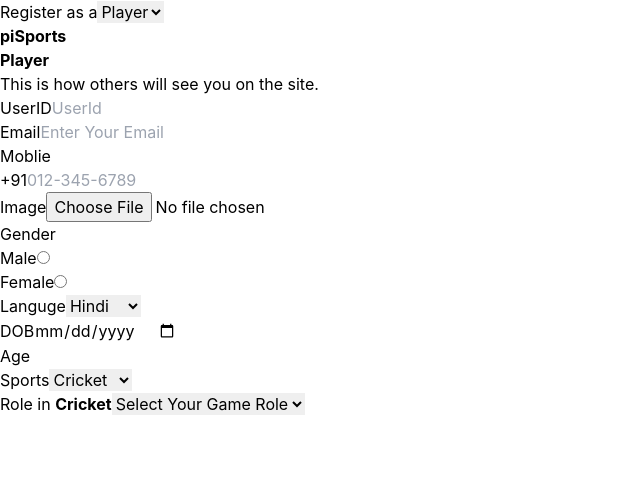
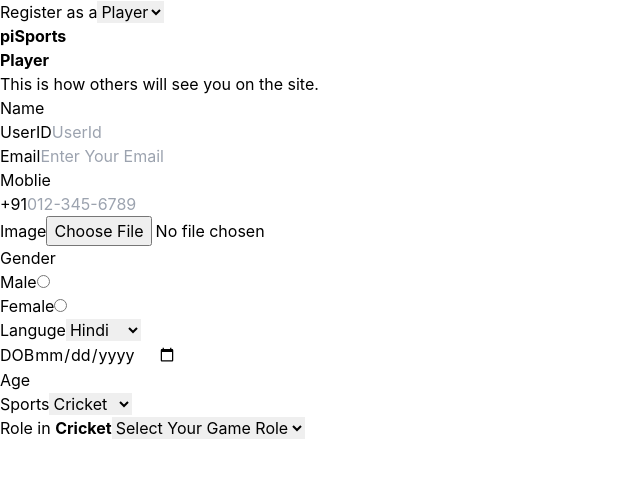
Before and after one commit to SSR14FEB/piSports, a React (Vite) app in the folder Forntend/: page /Registraton in a window 1280 px wide. Shown: the top 478 px of the page, without its empty margins (0-640 px from the left). Built offline with nearby package versions, Linux system fonts and the light colour scheme.

Commit message:
Redux tool kit has been updated

```diff
--- a/Forntend/src/Components/Registration/Registraton.jsx
+++ b/Forntend/src/Components/Registration/Registraton.jsx
@@ -21,6 +21,7 @@ function Registraton() {
   const [sug, setSug] = useState("UserId");
 
   // To Retrive (Email, Mobile number) use thes varibels mobile and email
+  const name = useSelector((state)=> state.info.Name);
   const mobile = useSelector((state) => state.info.Mobile);
   const email = useSelector((state) => state.info.Email);
 
@@ -97,11 +98,23 @@ function Registraton() {
         <section className="relative w-full h-screen left-10">
           {/* form start from here  */}
           <section>
+
+          <div className="mt-4 ml-10 flex flex-col gap-2 w-1/2">
+              <label htmlFor="Name">Name</label>
+              <input
+                readOnly
+                value={name}
+                type="text"
+                id="Name"
+                className="bg-white border rounded-sm pl-1 "
+              />
+            </div>
+
             <div className="mt-4 ml-10 flex flex-col gap-2 w-1/2">
-              <label htmlFor="Name">UserID</label>
+              <label htmlFor="UserId">UserID</label>
               <input
                 type="text"
-                id="Name"
+                id="UserId"
                 className="bg-white border rounded-sm pl-1 "
                 placeholder="UserId"
                 onChange={(e) => {
--- a/Forntend/src/Components/SingUp/Sing_Up.jsx
+++ b/Forntend/src/Components/SingUp/Sing_Up.jsx
@@ -20,12 +20,13 @@ function Sing_Up() {
   const [error1, setError1] = useState("");
   const [error2, setError2] = useState("");
   const fire = (e) => {
-    e.preventDefault();
+
 
     // firening Redux tool kit dispatcher
 
     dispatch(
       contactInfo({
+        Name:name,
         Mobile: mobile,
         Email: email,
       })
--- a/Forntend/src/cardComponets/ReduxComponents/slice.js
+++ b/Forntend/src/cardComponets/ReduxComponents/slice.js
@@ -3,6 +3,7 @@ import { createSlice } from "@reduxjs/toolkit";
 const initialState = {
   info: {
     value: false,
+    Name:'',
     Mobile: '',
     Email: '',
   }
@@ -16,9 +17,10 @@ export const slice = createSlice({
       state.info.value = action.payload; // Directly update value
     },
     contactInfo: (state, action) => { // Rename from 'const' to a valid name
-      const { Mobile, Email } = action.payload; // Destructure payload
+      const { Mobile, Email, Name } = action.payload; // Destructure payload
       state.info.Mobile = Mobile; // Update Mobile field
       state.info.Email = Email;   // Update Email field
+      state.info.Name= Name;
     },
   },
 });
```
Also changed, not shown: 1 other file (tests, documents, lock files or other folders).
